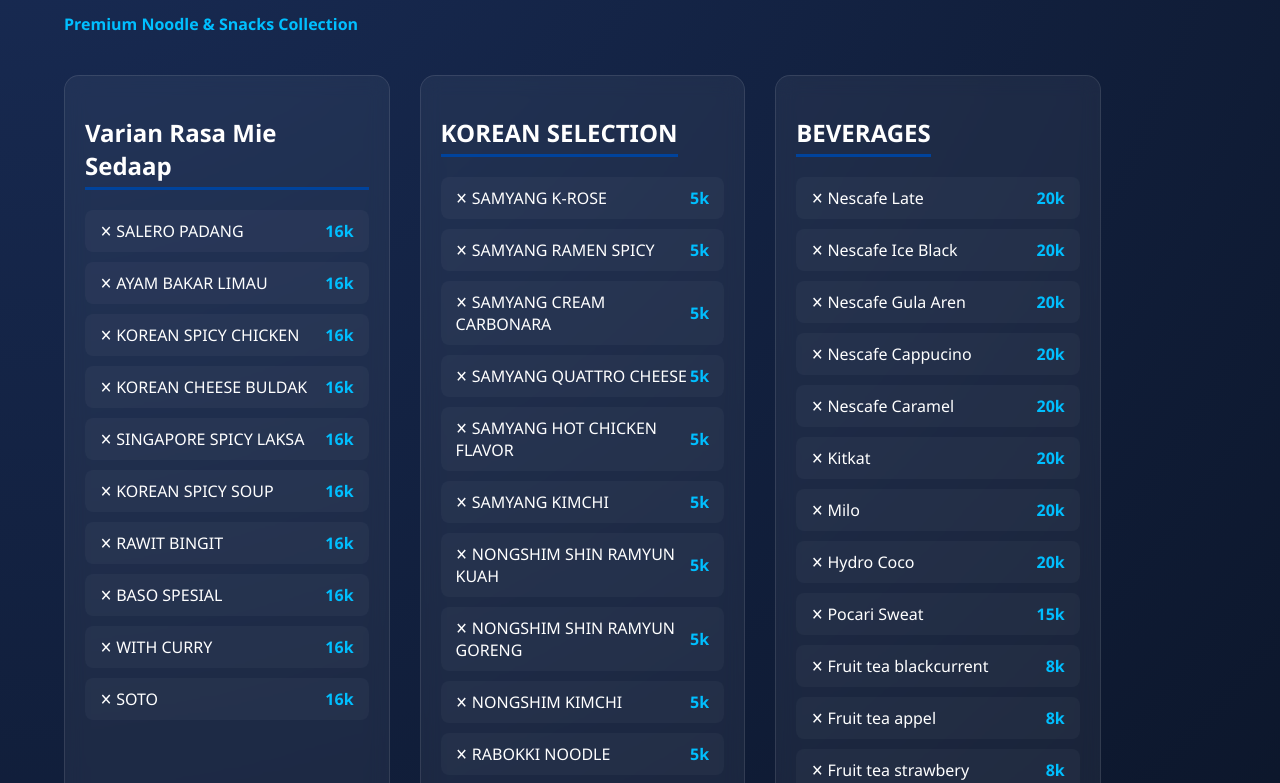
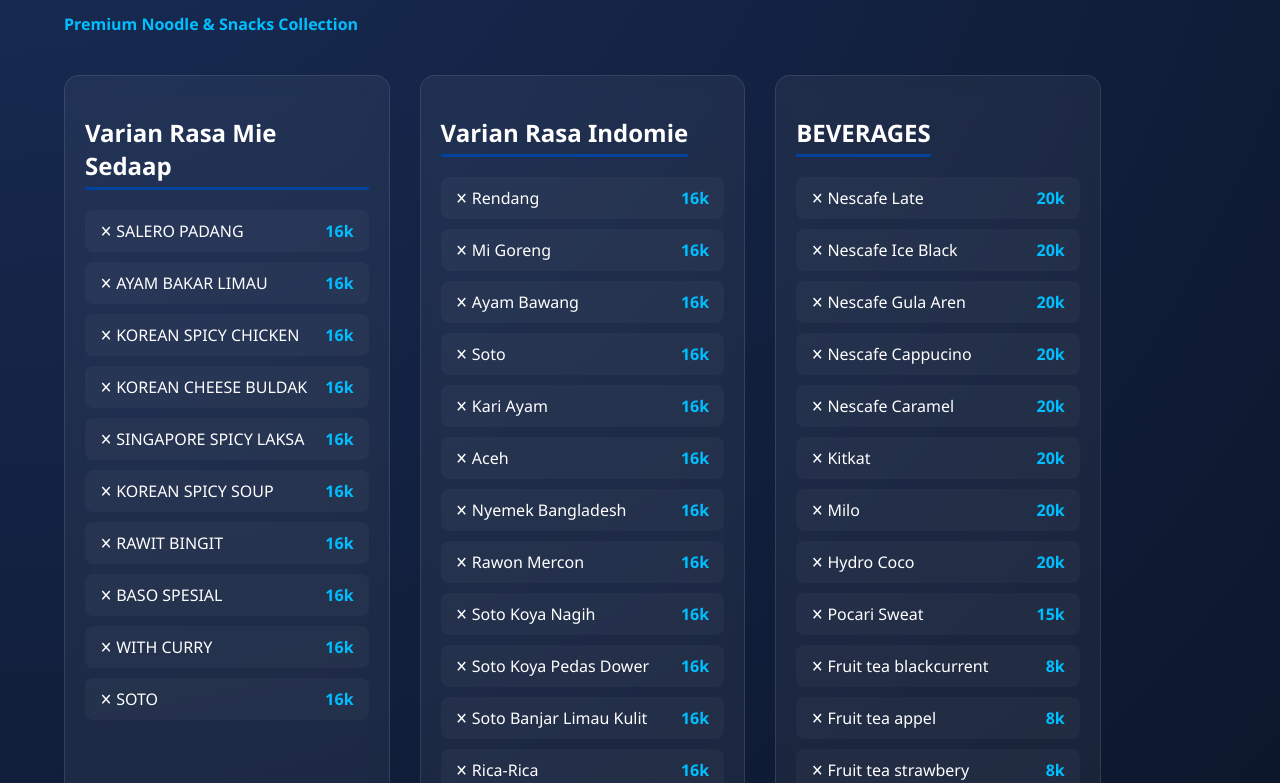
Before and after one commit to vibestationpondokaren-lab/menuVibestationPondokAren, a plain HTML site: page index.html in a window 1280 px wide. Shown: the part 377-1160 px from the top of the page. Drawn offline with Linux system fonts and the light colour scheme.

Commit message:
Update index.html
Indomie

```diff
--- a/index.html
+++ b/index.html
@@ -126,18 +126,20 @@
             </div>
 
             <div class="category-card">
-                <h2>KOREAN SELECTION</h2>
-                <div class="menu-item"><span class="item-name">✕ SAMYANG K-ROSE</span><span class="item-price">5k</span></div>
-                <div class="menu-item"><span class="item-name">✕ SAMYANG RAMEN SPICY</span><span class="item-price">5k</span></div>
-                <div class="menu-item"><span class="item-name">✕ SAMYANG CREAM CARBONARA</span><span class="item-price">5k</span></div>
-                <div class="menu-item"><span class="item-name">✕ SAMYANG QUATTRO CHEESE</span><span class="item-price">5k</span></div>
-                <div class="menu-item"><span class="item-name">✕ SAMYANG HOT CHICKEN FLAVOR</span><span class="item-price">5k</span></div>
-                <div class="menu-item"><span class="item-name">✕ SAMYANG KIMCHI</span><span class="item-price">5k</span></div>
-                <div class="menu-item"><span class="item-name">✕ NONGSHIM SHIN RAMYUN KUAH</span><span class="item-price">5k</span></div>
-                <div class="menu-item"><span class="item-name">✕ NONGSHIM SHIN RAMYUN GORENG</span><span class="item-price">5k</span></div>
-                <div class="menu-item"><span class="item-name">✕ NONGSHIM KIMCHI</span><span class="item-price">5k</span></div>
-                <div class="menu-item"><span class="item-name">✕ RABOKKI NOODLE</span><span class="item-price">5k</span></div>
-                <div class="menu-item"><span class="item-name">✕ ARIRANG NOODLE</span><span class="item-price">5k</span></div>
+                <h2>Varian Rasa Indomie</h2>
+              <div class="menu-item"><span class="item-name">✕ Rendang</span><span class="item-price">16k</span></div>
+<div class="menu-item"><span class="item-name">✕ Mi Goreng</span><span class="item-price">16k</span></div>
+<div class="menu-item"><span class="item-name">✕ Ayam Bawang</span><span class="item-price">16k</span></div>
+<div class="menu-item"><span class="item-name">✕ Soto</span><span class="item-price">16k</span></div>
+<div class="menu-item"><span class="item-name">✕ Kari Ayam</span><span class="item-price">16k</span></div>
+<div class="menu-item"><span class="item-name">✕ Aceh</span><span class="item-price">16k</span></div>
+<div class="menu-item"><span class="item-name">✕ Nyemek Bangladesh</span><span class="item-price">16k</span></div>
+<div class="menu-item"><span class="item-name">✕ Rawon Mercon</span><span class="item-price">16k</span></div>
+<div class="menu-item"><span class="item-name">✕ Soto Koya Nagih</span><span class="item-price">16k</span></div>
+<div class="menu-item"><span class="item-name">✕ Soto Koya Pedas Dower</span><span class="item-price">16k</span></div>
+<div class="menu-item"><span class="item-name">✕ Soto Banjar Limau Kulit</span><span class="item-price">16k</span></div>
+<div class="menu-item"><span class="item-name">✕ Rica-Rica</span><span class="item-price">16k</span></div>
+
             </div>
             <div class="category-card">
 
```
